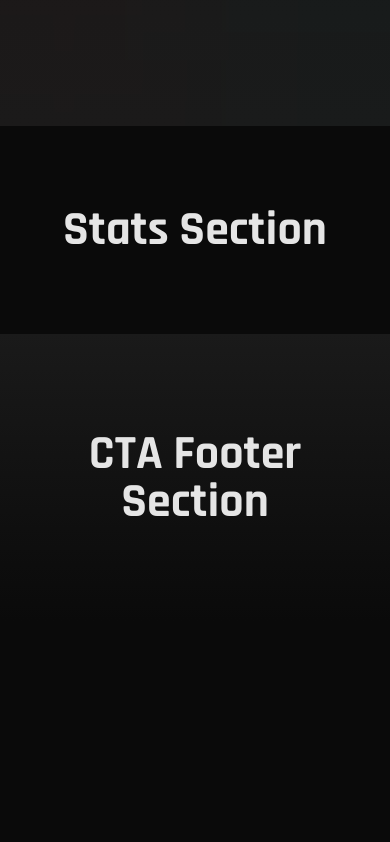
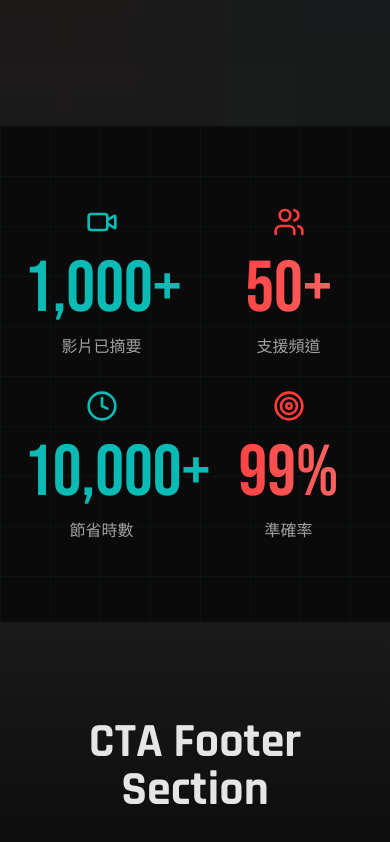
Before and after one commit to Darren901/tube-mind, a Next.js app: page / in a window 390 px wide. Shown: the part 7646-8488 px from the top of the page. Before the commit the page ends 8268 px from the top, so only its background shows below. Built offline with nearby package versions, Linux system fonts and the light colour scheme; no server answers.

Commit message:
feat: implement Stats section with CountUp animation
- Install react-countup dependency
- Add 4 stats counters (Summaries, Channels, Hours Saved, Accuracy)
- Use Lucide icons (Video, Users, Clock, Target)
- Implement scroll-triggered count-up animation
- Add grid background pattern

```diff
--- a/components/landing/Stats.tsx
+++ b/components/landing/Stats.tsx
@@ -1,11 +1,83 @@
 'use client'
 
+import { motion, useInView } from 'framer-motion'
+import { useRef } from 'react'
+import CountUp from 'react-countup'
+import { Video, Users, Clock, Target } from 'lucide-react'
+
 export function Stats() {
+  const ref = useRef(null)
+  const isInView = useInView(ref, { once: true, amount: 0.5 })
+
+  const stats = [
+    {
+      icon: Video,
+      iconColor: 'text-brand-tiffany',
+      value: 1000,
+      suffix: '+',
+      label: '影片已摘要'
+    },
+    {
+      icon: Users,
+      iconColor: 'text-brand-red',
+      value: 50,
+      suffix: '+',
+      label: '支援頻道'
+    },
+    {
+      icon: Clock,
+      iconColor: 'text-brand-tiffany',
+      value: 10000,
+      suffix: '+',
+      label: '節省時數'
+    },
+    {
+      icon: Target,
+      iconColor: 'text-brand-red',
+      value: 99,
+      suffix: '%',
+      label: '準確率'
+    }
+  ]
+
   return (
-    <section className="py-20 bg-bg-primary">
-      <div className="max-w-6xl mx-auto px-6">
-        <div className="text-center">
-          <h2 className="text-5xl font-bold">Stats Section</h2>
+    <section ref={ref} className="py-20 bg-bg-primary relative overflow-hidden">
+      {/* Grid background */}
+      <div className="absolute inset-0 bg-[linear-gradient(rgba(10,186,181,0.05)_1px,transparent_1px),linear-gradient(90deg,rgba(10,186,181,0.05)_1px,transparent_1px)] bg-[size:50px_50px]" />
+
+      <div className="max-w-6xl mx-auto px-6 relative z-10">
+        <div className="grid grid-cols-2 md:grid-cols-4 gap-8">
+          {stats.map((stat, index) => {
+            const Icon = stat.icon
+            const isRed = stat.iconColor.includes('red')
+            const numberColor = isRed ? 'text-gradient-red' : 'text-brand-tiffany'
+
+            return (
+              <motion.div
+                key={index}
+                initial={{ opacity: 0, scale: 0.8 }}
+                animate={isInView ? { opacity: 1, scale: 1 } : {}}
+                transition={{ duration: 0.6, delay: index * 0.15 }}
+                className="text-center"
+              >
+                <Icon className={`w-8 h-8 ${stat.iconColor} mx-auto mb-4`} />
+
+                <div className={`font-bebas text-7xl ${numberColor} mb-2`}>
+                  {isInView && (
+                    <CountUp
+                      end={stat.value}
+                      duration={2.5}
+                      suffix={stat.suffix}
+                    />
+                  )}
+                </div>
+
+                <div className="font-ibm text-text-secondary">
+                  {stat.label}
+                </div>
+              </motion.div>
+            )
+          })}
         </div>
       </div>
     </section>
--- a/package.json
+++ b/package.json
@@ -24,6 +24,7 @@
     "next-auth": "4.24.5",
     "prisma": "^5.10.0",
     "react": "18.2.0",
+    "react-countup": "^6.5.3",
     "react-dom": "18.2.0",
     "react-hook-form": "^7.71.1",
     "youtube-transcript": "^1.2.1",
```
Also changed, not shown: 1 other file (tests, documents, lock files or other folders).
